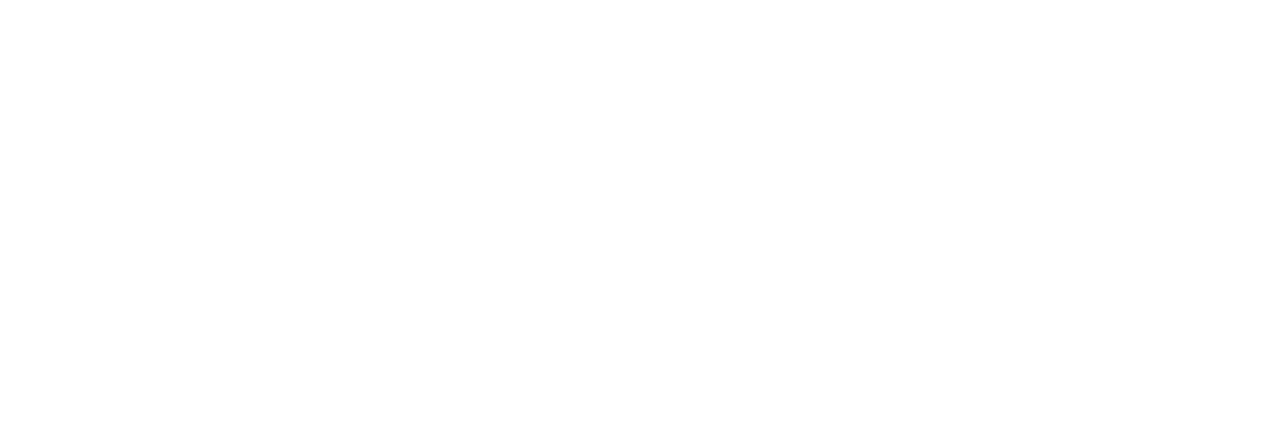
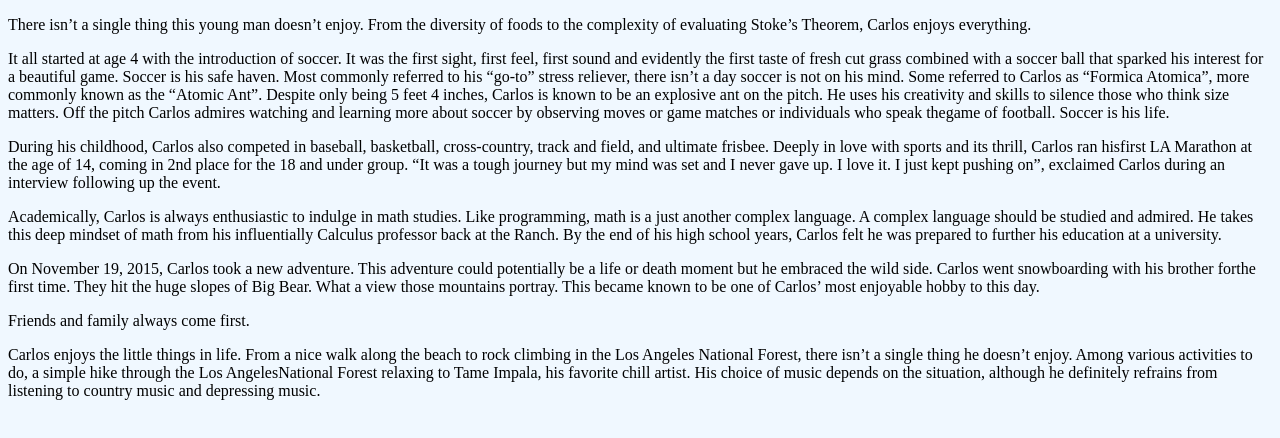
Before and after one commit to carlosccastillo/PersonalBIo, a plain HTML site: page interests.html in a window 1280 px wide. Drawn offline with Linux system fonts and the light colour scheme.

Commit message:
Info only, no style

```diff
--- a/interests.html
+++ b/interests.html
@@ -1,2 +1,69 @@
 <!DOCTYPE html>
 <!-- Author: Carlos C Castillo -->
+<html>
+  <head>
+    <title> Interests</title>
+    <meta charset="utf-8" />
+    <link rel="stylesheet" href="style.css" />
+  </head>
+
+  <body>
+    <p>
+      There isn’t a single thing this young man doesn’t enjoy. From the diversity
+      of foods to the complexity of evaluating Stoke’s Theorem, Carlos enjoys
+      everything.
+    </p>
+    <p>
+      It all started at age 4 with the introduction of soccer. It was the first
+      sight, first feel, first sound and evidently the first taste of fresh cut
+      grass combined with a soccer ball that sparked his interest for a
+      beautiful game. Soccer is his safe haven. Most commonly referred to his
+      “go-to” stress reliever, there isn’t a day soccer is not on his mind.
+      Some referred to Carlos as “Formica Atomica”, more commonly known as the
+      “Atomic Ant”. Despite only being 5 feet 4 inches, Carlos is known to be
+      an explosive ant on the pitch. He uses his creativity and skills to
+      silence those who think size matters. Off the pitch Carlos admires
+      watching and learning more about soccer by observing moves or game
+      matches or individuals who speak thegame of football. Soccer is his life.
+    </p>
+    <p>
+      During his childhood, Carlos also competed in baseball, basketball,
+      cross-country, track and field, and ultimate frisbee. Deeply in love with
+      sports and its thrill, Carlos ran hisfirst LA Marathon at the age of 14,
+      coming in 2nd place for the 18 and under group. “It was a tough journey
+      but my mind was set and I never gave up. I love it. I just kept pushing
+      on”, exclaimed Carlos during an interview following up the event.
+    </p>
+    <p>
+      Academically, Carlos is always enthusiastic to indulge in math studies.
+      Like programming, math is a just another complex language. A complex
+      language should be studied and admired. He takes this deep mindset of
+      math from his influentially Calculus professor back at the Ranch. By the
+      end of his high school years, Carlos felt he was prepared to further his
+      education at a university.
+    </p>
+
+    <p>
+      On November 19, 2015, Carlos took a new adventure. This adventure could
+      potentially be a life or death moment but he embraced the wild side.
+      Carlos went snowboarding with his brother forthe first time. They hit the
+      huge slopes of Big Bear. What a view those mountains portray. This became
+      known to be one of Carlos’ most enjoyable hobby to this day.
+    </p>
+
+    <p>
+      Friends and family always come first.
+    </p>
+    <p>
+      Carlos enjoys the little things in life. From a nice walk along the beach
+      to rock climbing in the Los Angeles National Forest, there isn’t a single
+      thing he doesn’t enjoy. Among various activities to do, a simple hike
+      through the Los AngelesNational Forest relaxing to Tame Impala, his
+      favorite chill artist. His choice of music depends on the situation,
+      although he definitely refrains from listening to country music and
+      depressing music.
+    </p>
+
+
+  </body>
+</html>
```
